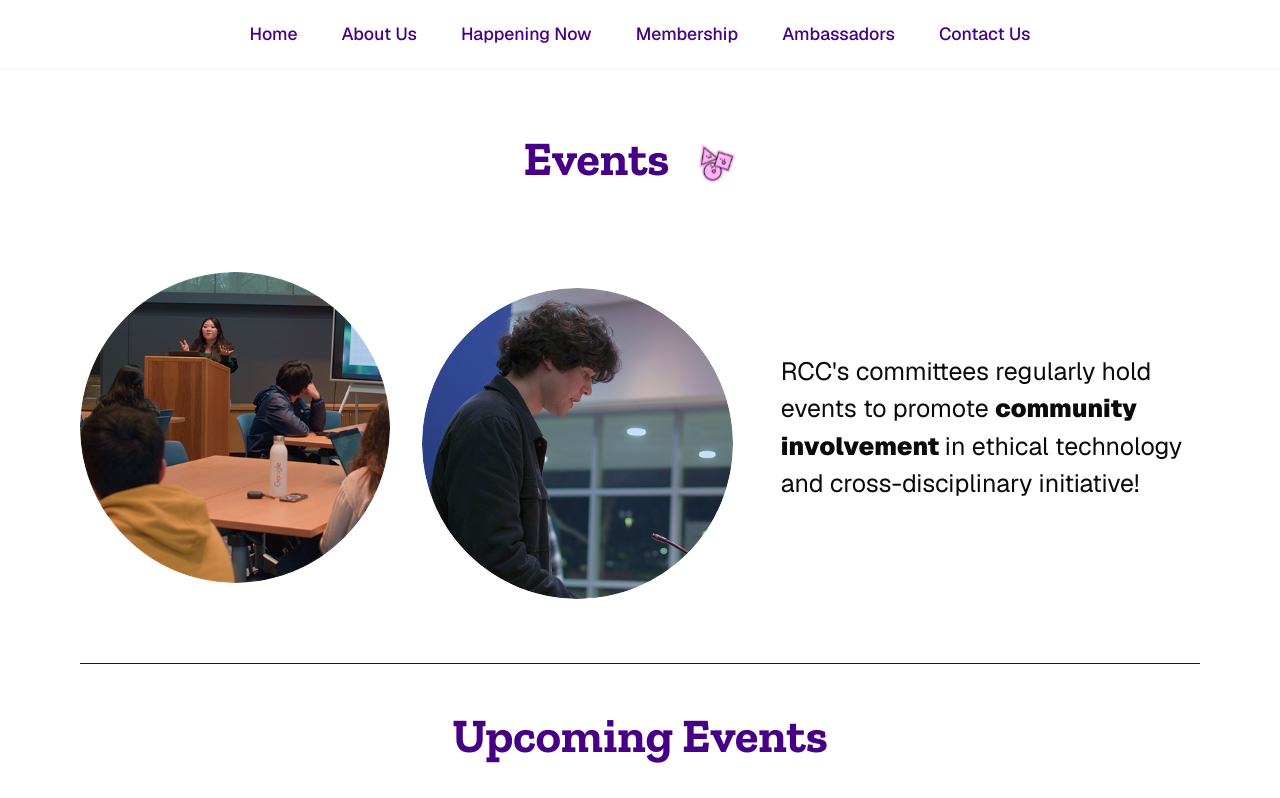
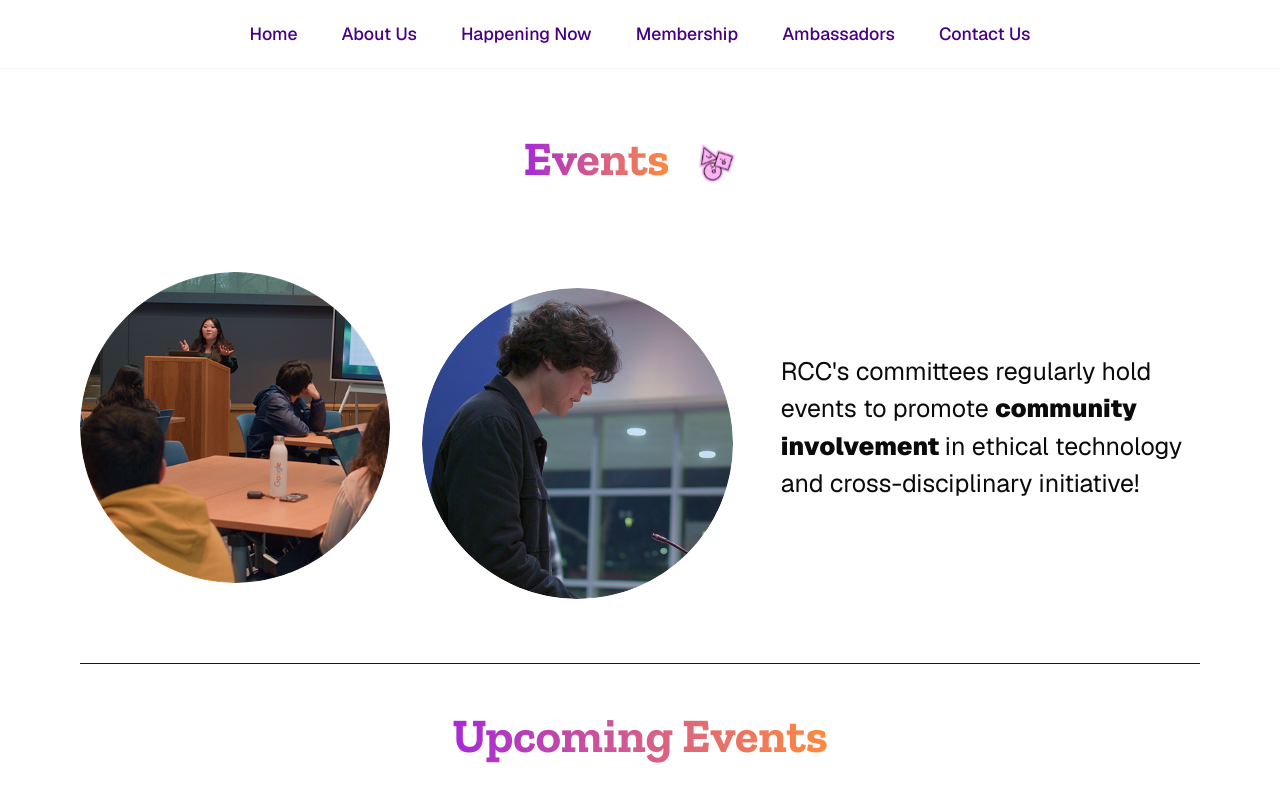
Before and after one commit to rcc-sjsu/rcc-site-final, a Next.js app: page /events in a window 1280 px wide. Shown: the top 798 px of the page. Built offline with nearby package versions, Linux system fonts and the light colour scheme.

Commit message:
Add gradient effect to section headings (#109)
* Add gradient effect to section headings

* Update heading gradient colors

---------

Co-authored-by: Caleb Fringer <cfringer98@gmail.com>

```diff
--- a/src/components/Heading/Heading.module.css
+++ b/src/components/Heading/Heading.module.css
@@ -11,7 +11,15 @@
   gap: 1rem;
   font-weight: bold;
   line-height: 5.5rem;
-  color: #470085;
+}
+
+.gradientText {
+  display: inline-block;
+  background: linear-gradient(90deg, #a62ad5 0%, #d45d8c 50%, #ff8a3d 100%);
+  background-clip: text;
+  -webkit-background-clip: text;
+  color: transparent;
+  -webkit-text-fill-color: transparent;
 }
 
 .headingText {
--- a/src/components/Heading/index.tsx
+++ b/src/components/Heading/index.tsx
@@ -27,7 +27,7 @@ export default function Heading({
         <Image src={logoPath} className={styles.logo} height={logoSize} width={logoSize} alt="" />
       )}
 
-      <span className={styles.headingText}>{children}</span>
+      <span className={styles.gradientText}>{children}</span>
 
       {/* Right-aligned logo */}
       {logoPath && logoAlign == 'right' && logoSize && (
```
